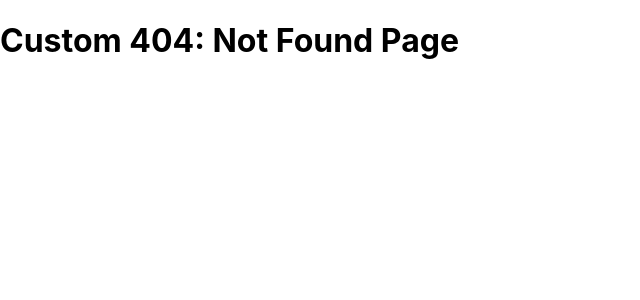
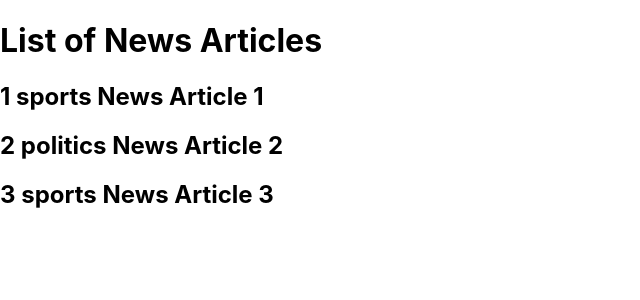
Before and after one commit to smy329/nextjs-playlist-codevolution, a Next.js app: page /news in a window 1280 px wide. Before the commit this address had no page. Shown: the top 300 px of the page, without its empty margins (0-640 px from the left). Built offline with nearby package versions, Linux system fonts and the light colour scheme; data requests are answered from the project's data file.

Commit message:
32-ssr-with-getServerSideProps

```diff
--- /dev/null
+++ b/db.json
@@ -0,0 +1,43 @@
+{
+  "news": [
+    {
+      "id": 1,
+      "title": "News Article 1",
+      "description": "description",
+      "category": "sports"
+    },
+    {
+      "id": 2,
+      "title": "News Article 2",
+      "description": "description",
+      "category": "politics"
+    },
+    {
+      "id": 3,
+      "title": "News Article 3",
+      "description": "description",
+      "category": "sports"
+    }
+  ],
+
+  "products": [
+    {
+      "id": 1,
+      "title": "Product 1",
+      "price": 500,
+      "description": "description"
+    },
+    {
+      "id": 2,
+      "title": "Product 2",
+      "price": 800,
+      "description": "description"
+    },
+    {
+      "id": 3,
+      "title": "Product 3",
+      "price": 1100,
+      "description": "description"
+    }
+  ]
+}
--- /dev/null
+++ b/pages/news/index.js
@@ -0,0 +1,32 @@
+import React from 'react';
+
+const NewsArticleList = ({ articles }) => {
+  return (
+    <div>
+      <h1>List of News Articles</h1>
+      {articles.map((article) => {
+        return (
+          <div key={article.id}>
+            <h2>
+              {' '}
+              {article.id} {article.category} {article.title}
+            </h2>
+          </div>
+        );
+      })}
+    </div>
+  );
+};
+
+export default NewsArticleList;
+
+export async function getServerSideProps() {
+  const response = await fetch('http://localhost:3000/news');
+  const data = await response.json();
+
+  return {
+    props: {
+      articles: data,
+    },
+  };
+}
--- a/pages/posts/index.js
+++ b/pages/posts/index.js
@@ -24,6 +24,7 @@ const PostList = ({ posts }) => {
 export default PostList;
 
 export async function getStaticProps() {
+  console.log('Generating/Regenerating Product List');
   const response = await fetch('https://jsonplaceholder.typicode.com/posts');
   const data = await response.json();
   //console.log(data);
@@ -32,5 +33,8 @@ export async function getStaticProps() {
     props: {
       posts: data,
     },
+    // by setting revalidate we are introducing ISR(Incremental Static Regeneration)
+    revalidate: 10,
+    //here 10 means we area asking nextjs to revalidaet this page after every 10 seconds
   };
 }
```
Also changed, not shown: pages/posts/[postId].js (+21 -1 lines), 1 other file (tests, documents, lock files or other folders).
